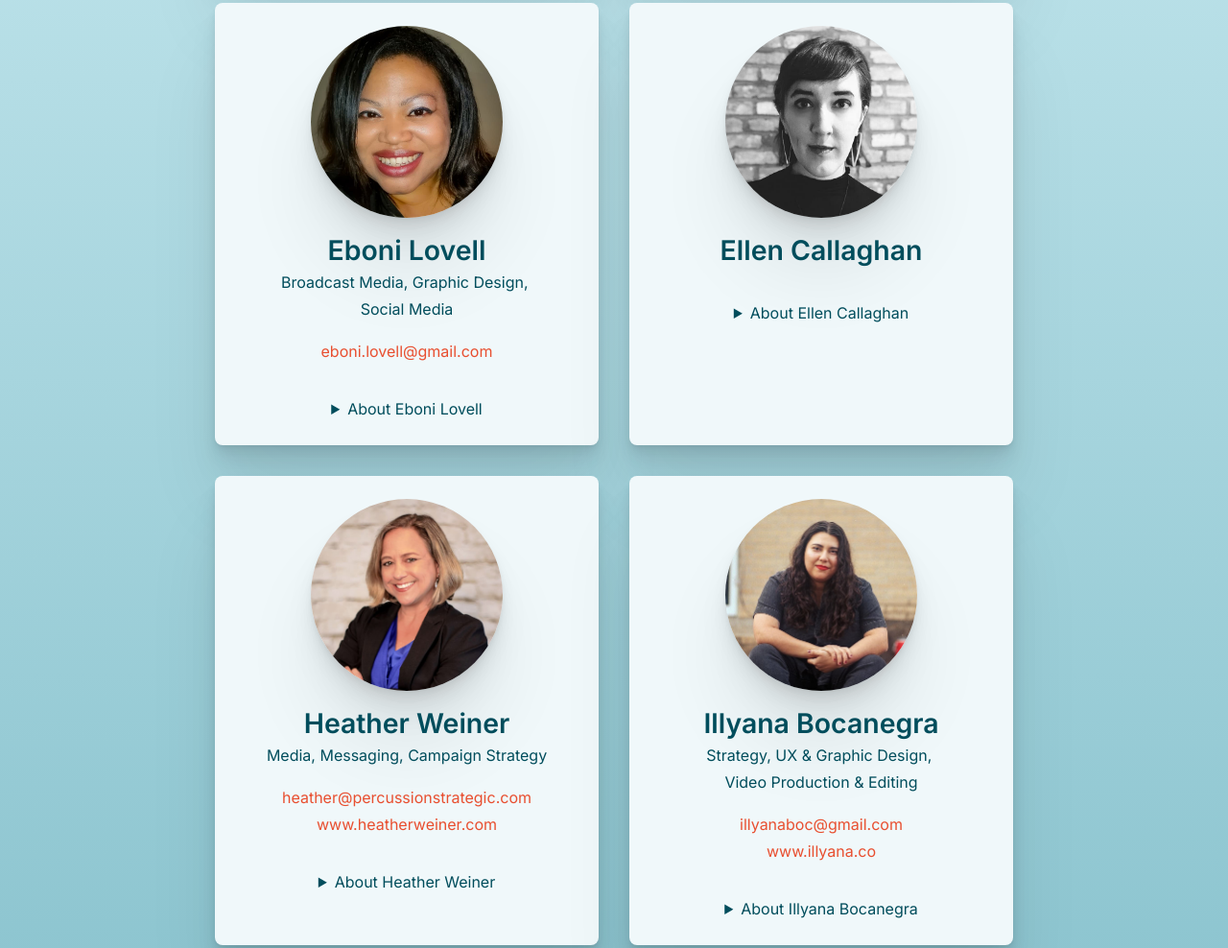
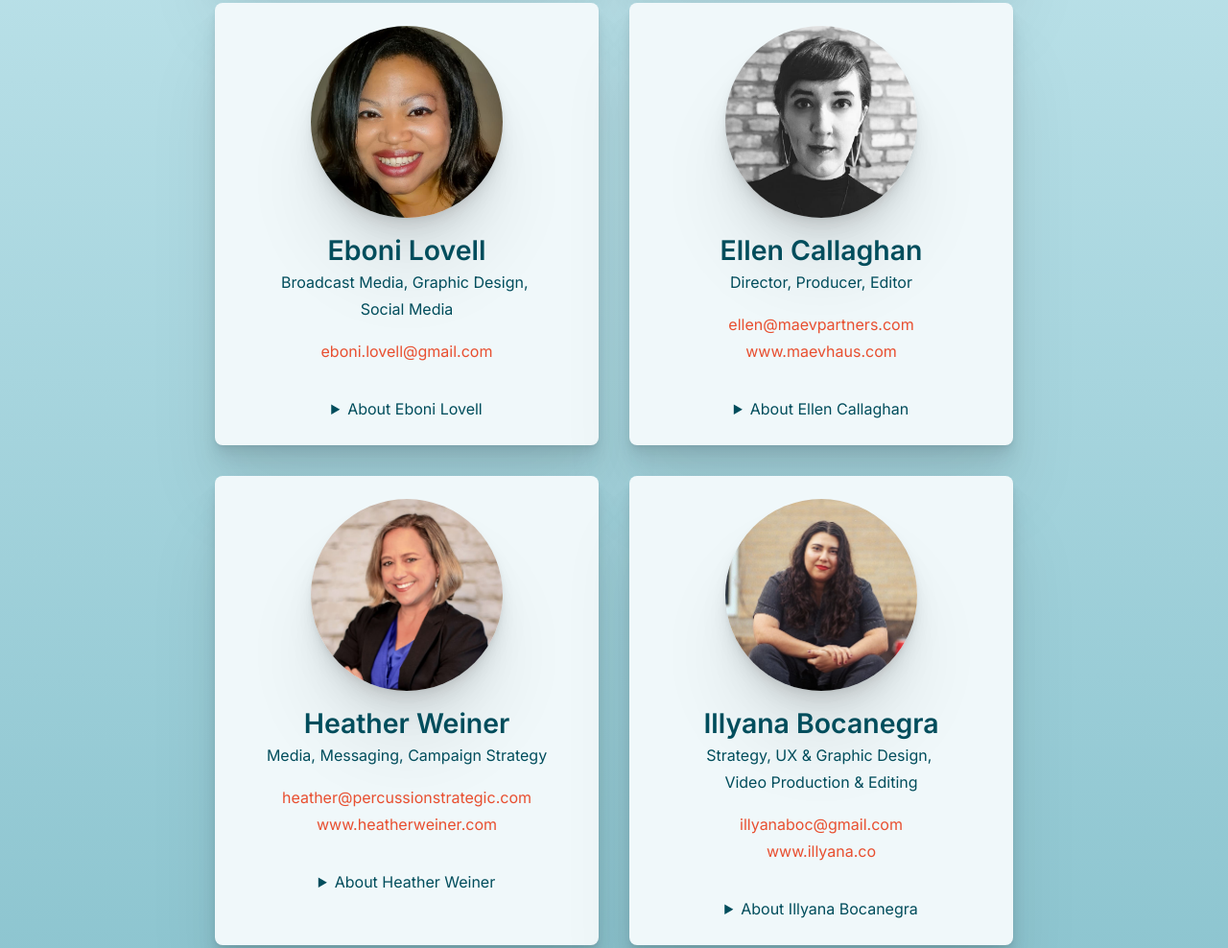
Before and after one commit to dylanabbott/percussion-site, an Eleventy site: page src/index.njk in a window 1280 px wide. Shown: the part 3420-4408 px from the top of the page at 96% size. Built offline with nearby package versions, Linux system fonts and the light colour scheme; Eleventy itself is replaced by a stand-in of ours; files that its build step writes are made by us from their sources; a web font is replaced by a local one.

Commit message:
Add Frontera, update member urls

```diff
--- a/src/_includes/clients.njk
+++ b/src/_includes/clients.njk
@@ -9,7 +9,8 @@
         <img src="../img/ufcw3000.png" alt="UFCW 3000" width="150" class="client-logo" loading="lazy">
         <img src="../img/wacv.png" alt="Washington Conservation Voters" width="150" class="client-logo" loading="lazy">
         <img src="../img/WSD.png" alt="Washington State Democrats" width="150" class="client-logo" loading="lazy">
-        <img src="../img/ppnw+hi.png" alt="Planned PArenthood Votes PNW and Hawaii" width="150" class="client-logo" loading="lazy">
+        <img src="../img/ppnw+hi.png" alt="Planned Parenthood Votes PNW and Hawaii" width="150" class="client-logo" loading="lazy">
+        <img src="../img/frontera-fund-icon.png" alt="Frontera Fund" width="150" class="client-logo" loading="lazy">
         <img src="../img/nwh.png" alt="Northwest Harvest" width="150" class="client-logo" loading="lazy">
         <img src="../img/afscme2428.png" alt="AFSCME 2428" width="150" class="client-logo" loading="lazy">
     </div>
--- a/src/_includes/members.njk
+++ b/src/_includes/members.njk
@@ -22,7 +22,7 @@
                             <li class="member-card__email"><!--<img src="../img/letter.svg" alt="email" width="24" height="24" class="member-card__icon">--><a href="mailto:{{ member.data.email }}">{{ member.data.email }}</a></li>
                         {%- endif -%}
                         {%- if member.data.website_url -%}
-                            <li class="member-card__link"><!--<img src="../img/browser.svg" alt="url" width="24" height="24" class="member-card__icon">--><a href="http://{{ member.data.website_url }}">{{ member.data.website_name }}</a></li>
+                            <li class="member-card__link"><!--<img src="../img/browser.svg" alt="url" width="24" height="24" class="member-card__icon">--><a href="{{ member.data.website_url }}">{{ member.data.website_name }}</a></li>
                         {%- endif -%}
                     </ul>
                     {%- endif -%}
--- a/src/members/dylan-abbott.md
+++ b/src/members/dylan-abbott.md
@@ -9,7 +9,7 @@ bio: Dylan Abbott (he/him) is a graphic designer, front-end developer, and video
   with over two decades of experience. He enjoys balancing the creative and technical
   sides of these roles for organizations working towards a more just world.
 email: dylan@percussionstrategic.com
-website_url: www.dylanabbottdesign.com
+website_url: https://www.dylanabbottdesign.com
 website_name: www.dylanabbottdesign.com
 
 
--- a/src/members/ellen-callaghan.md
+++ b/src/members/ellen-callaghan.md
@@ -1,11 +1,14 @@
 ---
 name: Ellen Callaghan
 roles:
+- Director
+- Producer
+- Editor
 portrait: "/uploads/ellen-callaghan-cropped.jpeg"
 bio: Ellen is a director, producer, and editor located in Brooklyn, NY.  She started her own production company, Maev, with another colleague in 2020. She's worked on everything from music videos, to TV commercials, to digital content and feature films. This includes creating content for such companies as &colon; Adidas, Target, Northface, REI, Filson, Amazon, and others. Her passion is film, and her mission is to find innovative, effective and memorable ways to visually tell a story.
 
-email:
-website_url:
-website_name:
+email: ellen@maevpartners.com
+website_url: https://www.maevhaus.com
+website_name: www.maevhaus.com
 
 ---
--- a/src/members/heather-weiner.md
+++ b/src/members/heather-weiner.md
@@ -9,7 +9,7 @@ bio: Heather Weiner (she/her) has 30 years of experience with labor, environment
   LGBTQ, and reproductive rights groups. Focus on ballot initiatives, independent
   expenditures, legislative, union organizing and contract campaigns. Recovering lawyer.
 email: heather@percussionstrategic.com
-website_url: www.heatherweiner.com
+website_url: https://www.heatherweiner.com
 website_name: www.heatherweiner.com
 
 
--- a/src/members/illyana-bocanegra.md
+++ b/src/members/illyana-bocanegra.md
@@ -12,7 +12,7 @@ bio: Illyana Bocanegra (they/them) is a communication designer and filmmaker liv
   directing, and making creative content for individuals, brands, small businesses,
   and nonprofits.
 email: illyanaboc@gmail.com
-website_url: www.illyana.co
+website_url: https://www.illyana.co
 website_name: www.illyana.co
 
 ---
--- a/src/members/jessica-giglio.md
+++ b/src/members/jessica-giglio.md
@@ -10,7 +10,7 @@ bio: 'Communications and digital marketing professional with over ten years of e
   and strategic thinker, researcher, and learner. Passionate about education and committed
   to justice. '
 email: gigliojess@gmail.com
-website_url: 'https://www.linkedin.com/in/jessica-giglio-8ab08672 '
+website_url: https://www.linkedin.com/in/jessica-giglio-8ab08672
 website_name: Jessica on LinkedIn
 
 
--- a/src/members/katie-hewitt.md
+++ b/src/members/katie-hewitt.md
@@ -10,7 +10,7 @@ bio: Katie Hewitt (she/her) has 18 years of experience integrating digital strat
   communications, training/mentoring, and social behavior change campaigns. Never
   afraid to try something new.
 email: katie@percussionstrategic.com
-website_url: www.kmhewitt.com
+website_url: https://www.kmhewitt.com
 website_name: www.kmhewitt.com
 
 
--- a/src/members/kristen-hyde.md
+++ b/src/members/kristen-hyde.md
@@ -11,7 +11,7 @@ bio: Kristin Hyde (she/her) has 30+ years experience in strategic communications
   for her skill in spotlighting lived experience voices and compelling stories to
   achieve impact.
 email: kristin@kristinhyde.com
-website_url: kristinhyde.com
+website_url: https://kristinhyde.com
 website_name: www.kristinhyde.com
 
 
```
Also changed, not shown: src/img/frontera-fund-icon.jpeg (added), src/img/frontera-fund-icon.png (added), src/img/frontera-fund.png (added).
